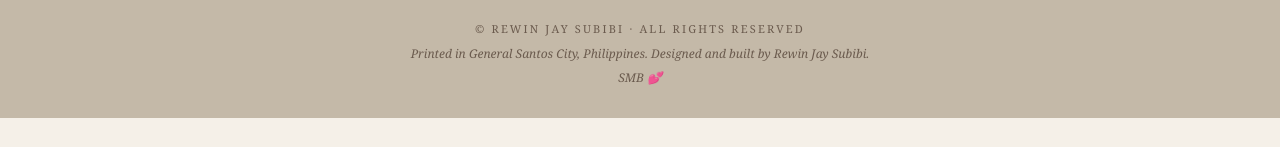
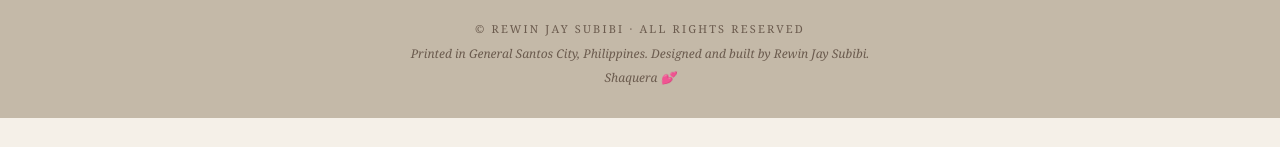
Before and after one commit to rewinjaysubibi/SMBport, a Next.js app: page / in a window 1280 px wide. Shown: the part 4353-4500 px from the top of the page. Built offline with nearby package versions, Linux system fonts and the light colour scheme.

Commit message:
revert footer

```diff
--- a/components/Navigation/Footer.tsx
+++ b/components/Navigation/Footer.tsx
@@ -11,7 +11,9 @@ export function Footer() {
           Printed in General Santos City, Philippines. Designed and built by
           Rewin Jay Subibi.
         </p>
-        <p className="font-georgia text-xs text-[#6B5B4E] italic">SMB 💕</p>
+        <p className="font-georgia text-xs text-[#6B5B4E] italic">
+          Shaquera 💕
+        </p>
       </div>
     </footer>
   )
```
